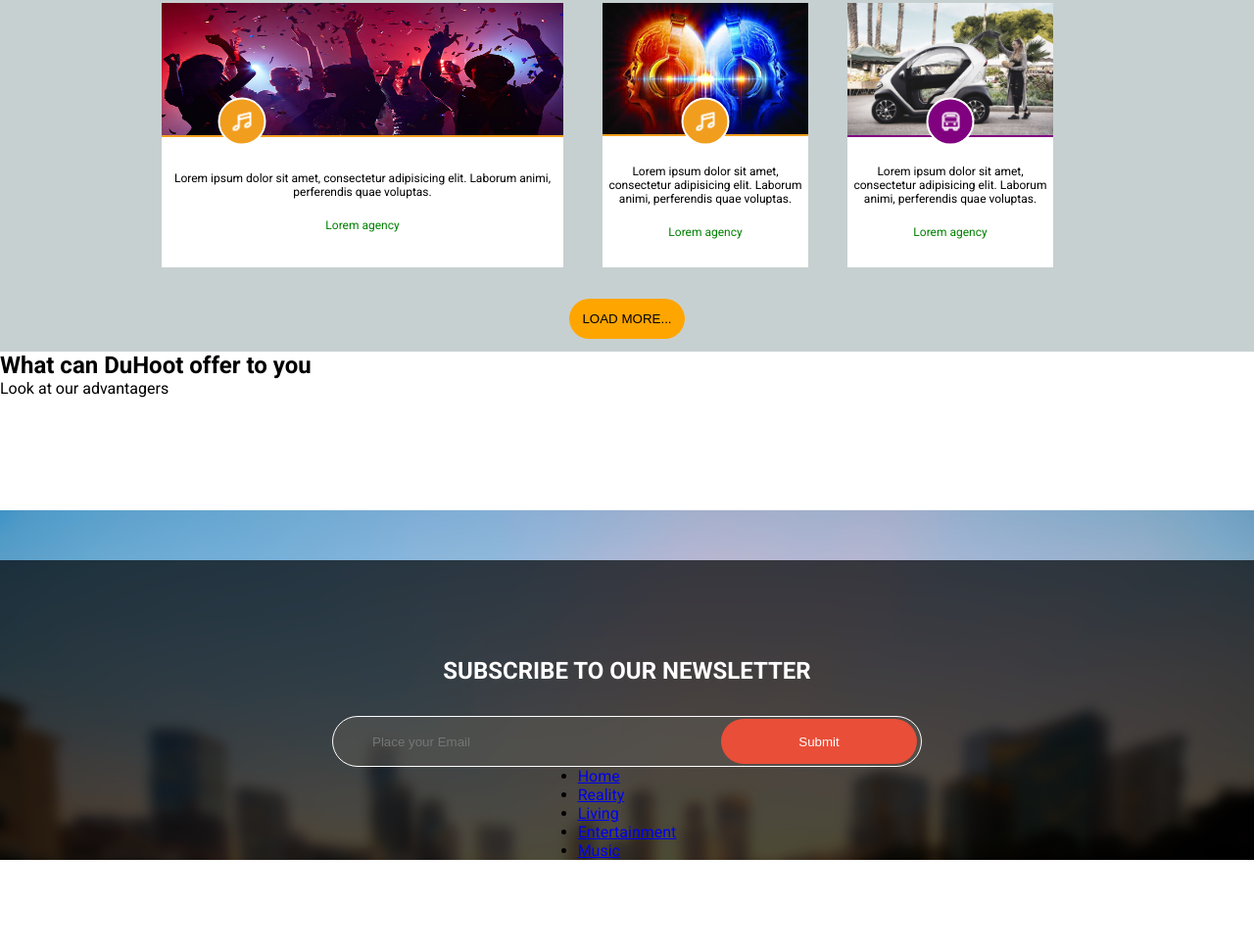
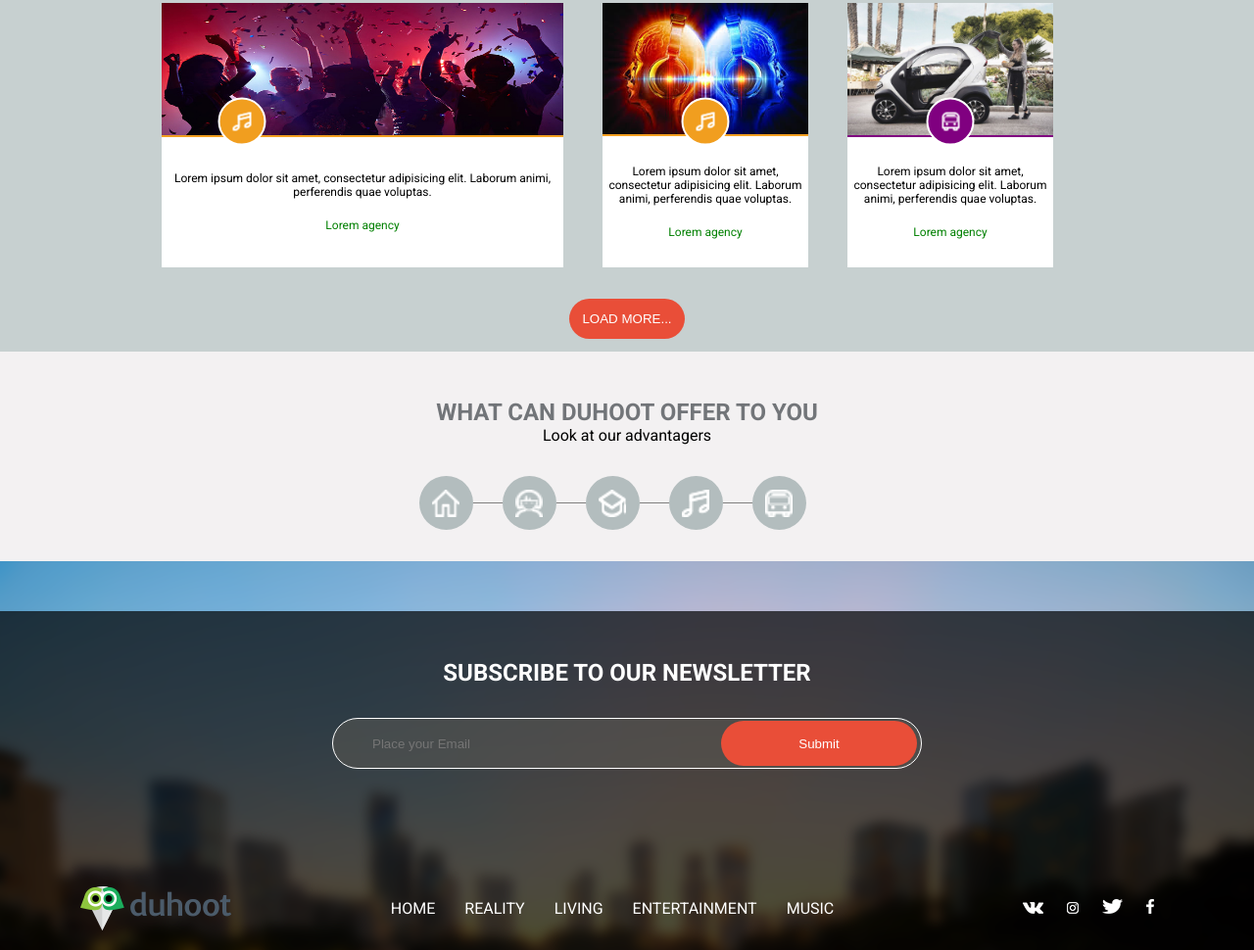
Before and after one commit to 1ncredibleM1nd/CPPtrueCoder.github.io, a plain HTML site: page information_agency/index.html in a window 1280 px wide. Shown: the part 1610-2580 px from the top of the page at 98% size. Before the commit the page ends 2488 px from the top, so only its background shows below. Drawn offline with Linux system fonts and the light colour scheme.

Commit message:
Fixed
Fixed Bug with button in block for information .
Add: Footer .

```diff
--- a/information_agency/index.html
+++ b/information_agency/index.html
@@ -204,6 +204,10 @@
 			<div class="item item3"><img src="img/music.png" alt=""></div>
 			<div class="item item4"><img src="img/dontknow.png" alt=""></div>
 		</div>
+		<div class="information">
+			<h3></h3>
+			<p></p>
+		</div>
 	</section>
 
 	<footer>
@@ -228,7 +232,10 @@
 				</nav>
 			</div>
 			<div class="footer_socials">
-
+				<a href="#"><img src="img/socials/vk.png" alt=""></a>
+				<a href="#"><img src="img/socials/instagram.png" alt=""></a>
+				<a href="#"><img src="img/socials/twitter.png" alt=""></a>
+				<a href="#"><img src="img/socials/fb.png" alt=""></a>
 			</div>
 
 		</div>
--- a/information_agency/less/footer.less
+++ b/information_agency/less/footer.less
@@ -2,12 +2,15 @@ footer{
 	background:url("../img/Layer 4 copy.png") no-repeat;
 	background-size:cover;
 
-	display:flex;
+	h2{
+		margin-top: 100px;
+	}
+	.up{
+		display:flex;
 	flex-direction:column;
 	justify-content:center;
 	align-items:center;
-	.up{
-		margin-top: 150px;
+
 		text-align: center;
 		color:white;
 		text-transform:uppercase;
@@ -46,4 +49,41 @@ footer{
 				}
 		}
 	}
+	.lower{
+		padding-top:120px;
+		padding-bottom:20px;
+		display:flex;
+		justify-content:space-around;
+		align-items:center;
+		.logotype{
+			width:154px;
+		height: 45px;
+			background: url("../img/Vector Smart Object.png");
+		}
+		ul{
+			display:flex;
+			justify-content:center;
+			li{
+				list-style: none;
+				a{
+					color:white;
+					text-transform:uppercase;
+					text-decoration: none;
+					margin-right: 30px;
+				&:hover{
+					color:#e94e38;
+				}
+				}
+
+			}
+		}
+		.footer_socials{
+			img{
+				margin-right: 20px;
+			}
+			a:hover{
+					opacity: .5;
+				}
+		}
+	}
 }
--- a/information_agency/less/header.less
+++ b/information_agency/less/header.less
@@ -45,8 +45,9 @@ header{
 		border:none;
 		width: 45px;
 		height:45px;
-		background:url("../img/icons8-поиск-32.png");
-		background-size:contain;
+		background:url("../img/icons8-поиск-32.png")no-repeat;
+		background-size:cover;
+		background-position:center;
 	}
 	#login{
 		cursor:pointer;
--- /dev/null
+++ b/information_agency/less/offers.less
@@ -0,0 +1,53 @@
+.advantagers {
+	text-align:center;
+	background-color:#f3f1f2;
+	padding-bottom:2em;
+h2{
+	padding-top:2em;
+color: #727579;
+text-transform:uppercase;
+}
+p{
+
+}
+.advantagers_container{
+	margin-top:2em;
+	display:flex;
+	justify-content: center;
+
+	.item{
+		position:relative;
+		cursor: pointer;
+		display:flex;
+		justify-content:center;
+		align-items:center;
+		width:55px;
+	height:55px;
+	border-radius:50%;
+	background-color:#b3bdbe;
+	margin-right: 30px;
+
+	&::after{
+		position:absolute;
+	content:'';
+	width:30px;
+	height:1px;
+	left:100%;
+	background-color:grey;
+
+	}
+
+	img{
+		width:50%;
+		height:50%;
+	}
+	}
+	.item4::after{
+		background-color:transparent;
+
+	}
+	.item:hover{
+		background-color:green;
+
+	}
+ }}
--- a/information_agency/less/shower.less
+++ b/information_agency/less/shower.less
@@ -151,10 +151,11 @@
 }
 .showmore{
 	border:none;
-	background:orange;
+	background:#e94e38;
 	border-radius:2em;
 	text-transform: uppercase;
 	padding:1em 1em;
 	margin-bottom:1em;
+	color:white;
 }
 }
--- a/information_agency/style.css
+++ b/information_agency/style.css
@@ -4,3 +4,4 @@
 @import url(css/filter.css);
 @import url(css/shower.css);
 @import url(css/footer.css);
+@import url(css/offers.css);
```
Also changed, not shown: information_agency/css/footer.css, information_agency/css/header.css, information_agency/css/offers.css (added), information_agency/css/shower.css, information_agency/img/socials/fb.png (added), information_agency/img/socials/instagram.png (added), information_agency/img/socials/twitter.png (added), information_agency/img/socials/vk.png (added).
